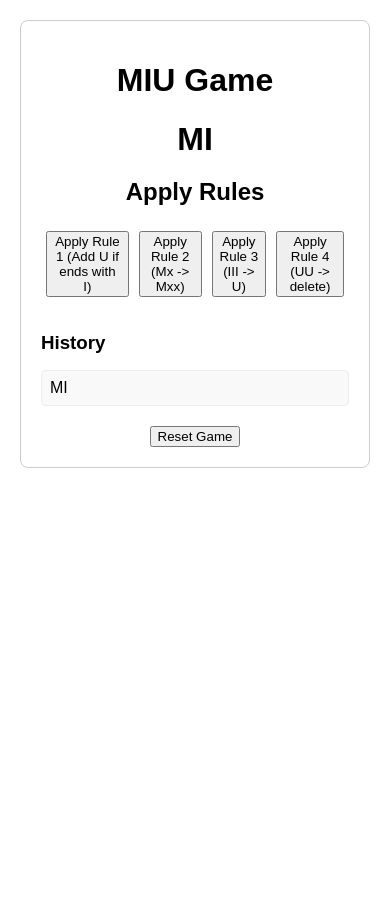
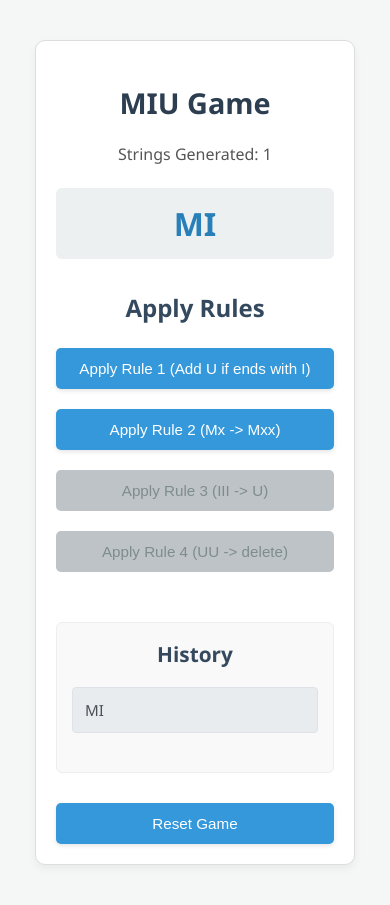
Before and after one commit to mauripsale/miu, a Flask app: page / in a window 390 px wide. Before the commit the page ends 468 px from the top, so only its background shows below. Run offline with Flask 3, Linux system fonts and the light colour scheme.

Commit message:
feat: Enhance UI/UX for the MIU game application
This commit introduces several improvements to the user interface and user experience of the MIU game:

Styling and Layout:
- Modernized the overall look and feel with a new font stack, color scheme, and improved spacing.
- Enhanced the layout of the game container, rule buttons, and history list.
- Added basic responsiveness, allowing rule buttons to stack vertically on smaller screens for better usability.
- Styled the history list with a maximum height and vertical scrollbar to handle longer game sessions.

User Feedback and Interactivity:
- Rule buttons are now dynamically disabled if the rule cannot be applied to the current string. This provides immediate feedback to you.
- Added distinct styling for disabled buttons.

Information Display:
- Added a "Strings Generated" counter to show you your progress in terms of strings derived.

These changes aim to make the game more visually appealing, intuitive, and enjoyable to play.

```diff
--- a/app.py
+++ b/app.py
@@ -24,7 +24,19 @@ def index():
     if 'current_string' not in session:
         session['current_string'] = 'MI'
         session['history'] = ['MI']
-    return render_template('index.html', current_string=session['current_string'], history=session['history'])
+
+    current_string = session['current_string'] # Use the session's current string
+
+    applicable_rules = {
+        'rule1': current_string.endswith('I'),
+        'rule2': current_string.startswith('M'),
+        'rule3': 'III' in current_string,
+        'rule4': 'UU' in current_string
+    }
+
+    strings_generated_count = len(session['history'])
+
+    return render_template('index.html', current_string=current_string, history=session['history'], applicable_rules=applicable_rules, strings_generated_count=strings_generated_count)
 
 @app.route('/apply_rule/<int:rule_num>', methods=['POST'])
 def apply_rule_route(rule_num):
--- a/templates/index.html
+++ b/templates/index.html
@@ -5,37 +5,163 @@
     <meta name="viewport" content="width=device-width, initial-scale=1.0">
     <title>MIU Game</title>
     <style>
-        body { font-family: sans-serif; margin: 20px; }
-        .container { max-width: 600px; margin: auto; padding: 20px; border: 1px solid #ccc; border-radius: 8px; }
-        h1, h2 { text-align: center; }
-        .current-string { font-size: 2em; font-weight: bold; margin-bottom: 20px; text-align: center; }
-        .rules { margin-bottom: 20px; display: flex; justify-content: space-around; }
-        .rules form { margin: 5px; }
-        .history { margin-top: 30px; }
-        .history h3 { margin-bottom: 10px; }
-        .history ul { list-style-type: none; padding: 0; }
-        .history li { background-color: #f9f9f9; border: 1px solid #eee; padding: 8px; margin-bottom: 5px; border-radius: 4px; }
+        body {
+            font-family: 'Segoe UI', Tahoma, Geneva, Verdana, sans-serif;
+            margin: 0;
+            padding: 20px;
+            background-color: #f4f7f6;
+            color: #333;
+            line-height: 1.6;
+        }
+        .container {
+            max-width: 700px;
+            margin: 30px auto;
+            padding: 25px 30px;
+            background-color: #fff;
+            border: 1px solid #ddd;
+            border-radius: 10px;
+            box-shadow: 0 4px 8px rgba(0,0,0,0.05);
+        }
+        h1 {
+            color: #2c3e50;
+            text-align: center;
+            margin-bottom: 15px;
+        }
+        .strings-count {
+            text-align: center;
+            font-size: 1em;
+            color: #555;
+            margin-bottom: 20px; /* Add some space below the count */
+        }
+        h2 {
+            color: #34495e;
+            text-align: center;
+            margin-top: 30px;
+            margin-bottom: 20px;
+            font-size: 1.5em;
+        }
+        .current-string {
+            font-size: 2.5em;
+            font-weight: bold;
+            margin-bottom: 30px;
+            text-align: center;
+            color: #2980b9;
+            padding: 10px;
+            background-color: #ecf0f1;
+            border-radius: 6px;
+        }
+        .rules {
+            margin-bottom: 30px;
+            display: flex;
+            flex-wrap: wrap; /* Allow buttons to wrap on smaller screens */
+            justify-content: space-around;
+            gap: 10px; /* Add gap between rule buttons */
+        }
+        .rules form {
+            flex-basis: calc(50% - 10px); /* Two buttons per row, considering gap */
+            margin: 0; /* Remove default form margin */
+        }
+        .rules button, .reset-button button { /* Added .reset-button for consistency */
+            width: 100%;
+            padding: 12px 15px;
+            font-size: 0.95em;
+            color: #fff;
+            background-color: #3498db;
+            border: none;
+            border-radius: 5px;
+            cursor: pointer;
+            transition: background-color 0.3s ease;
+            box-shadow: 0 2px 4px rgba(0,0,0,0.1);
+        }
+        .rules button:hover, .reset-button button:hover {
+            background-color: #2980b9;
+        }
+        .rules button:disabled, .reset-button button:disabled { /* General disabled state for all buttons */
+            background-color: #bdc3c7; /* Greyed out background */
+            color: #7f8c8d; /* Darker grey text */
+            cursor: not-allowed; /* Show not-allowed cursor */
+            box-shadow: none; /* Remove shadow for disabled state */
+        }
+        .rules button:disabled:hover, .reset-button button:disabled:hover {
+            background-color: #bdc3c7; /* Keep background same on hover for disabled */
+            color: #7f8c8d; /* Keep text color same on hover for disabled */
+        }
+        .history {
+            margin-top: 40px;
+            padding: 15px;
+            background-color: #f9f9f9;
+            border: 1px solid #eee;
+            border-radius: 6px;
+        }
+        .history h3 {
+            margin-top: 0;
+            margin-bottom: 15px;
+            color: #34495e;
+            text-align: center;
+            font-size: 1.3em;
+        }
+        .history ul {
+            list-style-type: none;
+            padding: 0;
+            max-height: 200px; /* Add max height for scroll */
+            overflow-y: auto; /* Enable vertical scroll */
+        }
+        .history li {
+            background-color: #e9ecef;
+            border: 1px solid #dee2e6;
+            padding: 10px 12px;
+            margin-bottom: 8px;
+            border-radius: 4px;
+            font-size: 0.95em;
+            color: #495057;
+        }
+        .reset-button { /* Class for the reset button's form for styling */
+            text-align: center;
+            margin-top: 30px;
+        }
+
+        /* Basic responsiveness */
+        @media (max-width: 600px) {
+            .rules {
+                flex-direction: column; /* Stack buttons vertically */
+            }
+            .rules form {
+                flex-basis: 100%; /* Full width for stacked buttons */
+                margin-bottom: 10px; /* Add some space between stacked buttons */
+            }
+            .container {
+                margin: 20px 15px;
+                padding: 20px;
+            }
+            .current-string {
+                font-size: 2em;
+            }
+            h1 {
+                font-size: 1.8em;
+            }
+        }
     </style>
 </head>
 <body>
     <div class="container">
         <h1>MIU Game</h1>
+        <p class="strings-count">Strings Generated: {{ strings_generated_count }}</p>
         <div class="current-string">
             {{ current_string }}
         </div>
         <h2>Apply Rules</h2>
         <div class="rules">
             <form action="{{ url_for('apply_rule_route', rule_num=1) }}" method="post">
-                <button type="submit">Apply Rule 1 (Add U if ends with I)</button>
+                <button type="submit" {% if not applicable_rules.rule1 %}disabled{% endif %}>Apply Rule 1 (Add U if ends with I)</button>
             </form>
             <form action="{{ url_for('apply_rule_route', rule_num=2) }}" method="post">
-                <button type="submit">Apply Rule 2 (Mx -> Mxx)</button>
+                <button type="submit" {% if not applicable_rules.rule2 %}disabled{% endif %}>Apply Rule 2 (Mx -> Mxx)</button>
             </form>
             <form action="{{ url_for('apply_rule_route', rule_num=3) }}" method="post">
-                <button type="submit">Apply Rule 3 (III -> U)</button>
+                <button type="submit" {% if not applicable_rules.rule3 %}disabled{% endif %}>Apply Rule 3 (III -> U)</button>
             </form>
             <form action="{{ url_for('apply_rule_route', rule_num=4) }}" method="post">
-                <button type="submit">Apply Rule 4 (UU -> delete)</button>
+                <button type="submit" {% if not applicable_rules.rule4 %}disabled{% endif %}>Apply Rule 4 (UU -> delete)</button>
             </form>
         </div>
         <div class="history">
@@ -47,7 +173,7 @@
             </ul>
         </div>
         <div>
-            <form action="{{ url_for('reset_game') }}" method="post" style="text-align: center; margin-top: 20px;">
+            <form action="{{ url_for('reset_game') }}" method="post" class="reset-button">
                 <button type="submit">Reset Game</button>
             </form>
         </div>
```
